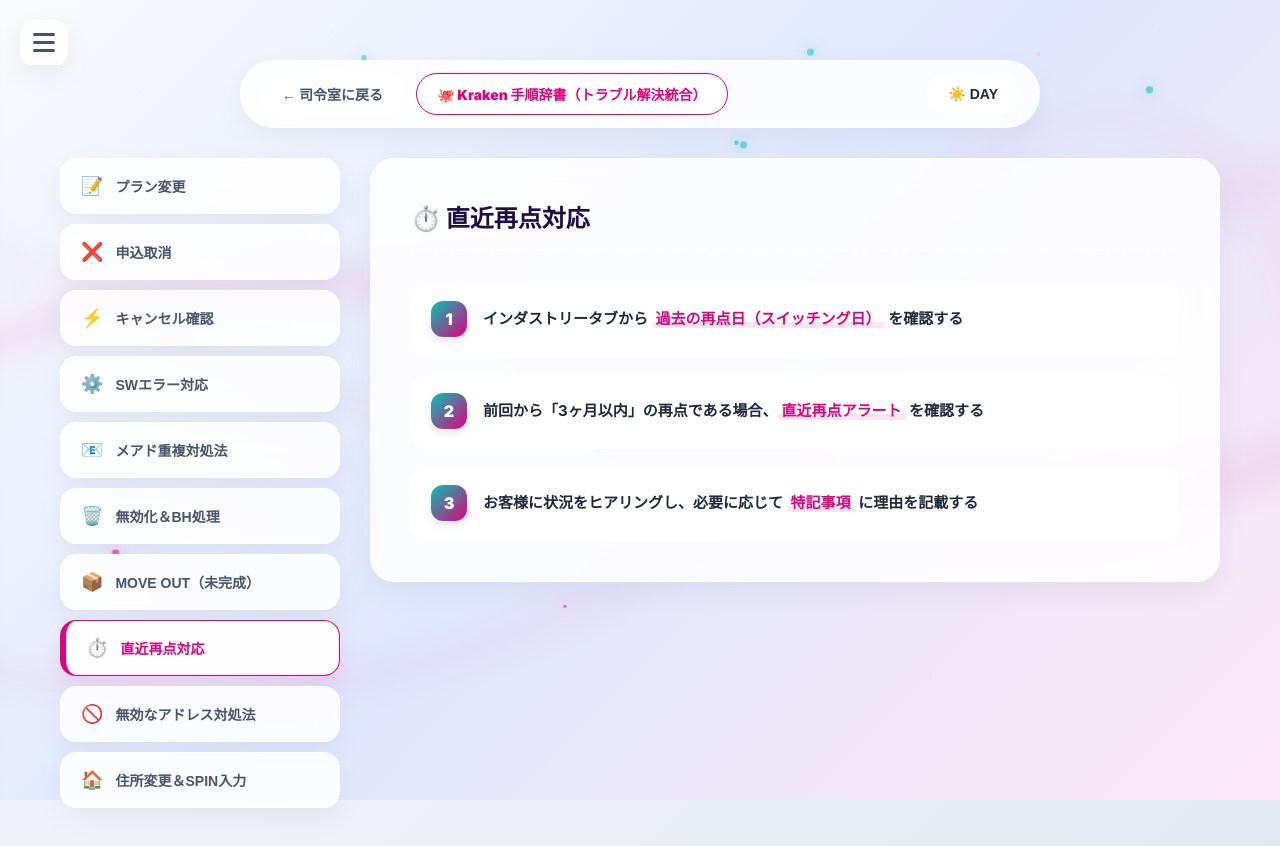
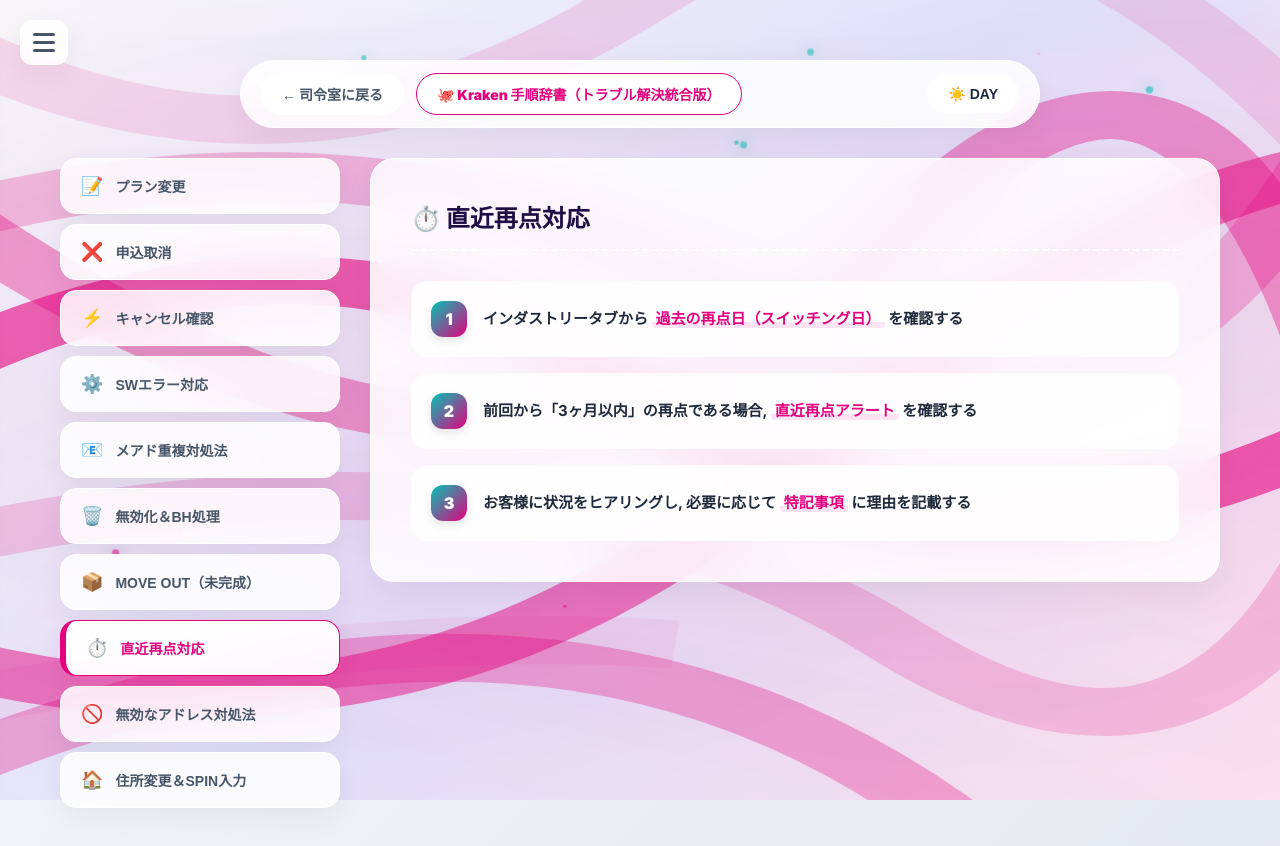
Before and after one commit to toranosukehigashi/team-portal, a Next.js app: page /procedure-wizard in a window 1280 px wide. Both pictures are taken after a click on the button "⏱️ 直近再点対応". Shown: the top 846 px of the page. Built offline with nearby package versions, Linux system fonts and the light colour scheme.

Commit message:
背景のエナジーウェーブを8本のクッキリ発光したオクトパス・テンタクルへ刷新！

```diff
--- a/app/procedure-wizard/page.tsx
+++ b/app/procedure-wizard/page.tsx
@@ -3,7 +3,7 @@
 import React, { useState, useEffect } from "react";
 import { useRouter } from "next/navigation";
 
-// ✨ 背景のエナジー・パーティクル（オクトパスカラーのピンク＆シアン）
+// ✨ 背景のエナジー・パーティクル
 const EnergyParticles = () => {
   const [particles, setParticles] = useState<{ id: number; left: string; top: string; delay: string; size: string; type: string }[]>([]);
   useEffect(() => {
@@ -27,7 +27,6 @@ const EnergyParticles = () => {
   );
 };
 
-// 🌟 メニュー項目定義（トラブル解決ナビの項目を統合！）
 type MenuId =
   | "plan_change" | "cancel_process" | "status_check"
   | "sw_error" | "email_dup" | "bh_process" | "move_out"
@@ -100,7 +99,8 @@ export default function ProcedureWizard() {
             --accent-pink: #e5007e;
             --accent-cyan: #00c4b5;
             --input-bg: rgba(255, 255, 255, 0.9);
-            --svg-color: rgba(229, 0, 126, 0.1);
+            /* ✨ SVGの線の透明度を極限まで下げる（濃くする） */
+            --svg-color: rgba(229, 0, 126, 0.6); /* クッキリ濃く */
           }
 
           .theme-dark {
@@ -116,7 +116,8 @@ export default function ProcedureWizard() {
             --accent-pink: #f43f5e;
             --accent-cyan: #2dd4bf;
             --input-bg: rgba(0, 0, 0, 0.4);
-            --svg-color: rgba(0, 196, 181, 0.15);
+            /* ✨ SVGの線の透明度を極限まで下げる（濃くする） */
+            --svg-color: rgba(0, 196, 181, 0.8); /* クッキリ濃く */
           }
 
           .app-wrapper {
@@ -130,16 +131,22 @@ export default function ProcedureWizard() {
           .entrance-bg.theme-light { background: var(--bg-gradient); }
           .entrance-bg.theme-dark { background: var(--bg-gradient); }
 
-          /* ✨ エナジー・パーティクル */
           .particles-container { position: absolute; top: 0; left: 0; width: 100%; height: 100%; overflow: hidden; pointer-events: none; }
           .particle { position: absolute; border-radius: 50%; animation: energyFlow 6s infinite cubic-bezier(0.2, 0.8, 0.2, 1); transition: 0.5s; }
           .particle-pink { background: var(--accent-pink); box-shadow: 0 0 12px var(--accent-pink); }
           .particle-cyan { background: var(--accent-cyan); box-shadow: 0 0 12px var(--accent-cyan); }
           @keyframes energyFlow { 0% { opacity: 0; transform: translateY(30px) scale(0.5); } 50% { opacity: 0.6; transform: translateY(-40px) scale(1.5); } 100% { opacity: 0; transform: translateY(-100px) scale(0.5); } }
 
-          /* 🌟 テンタクル・ウェーブ（SVG背景） */
-          .energy-svg-bg { position: fixed; top: 0; left: 0; width: 100vw; height: 100vh; z-index: -1; pointer-events: none; opacity: 0.8; }
-          .energy-path { fill: none; stroke: var(--svg-color); stroke-width: 4; stroke-dasharray: 2000; stroke-dashoffset: 2000; animation: drawEnergy 12s ease-in-out infinite alternate; transition: stroke 0.5s; filter: blur(2px); }
+          /* 🌟 テンタクル・ウェーブ（SVG背景）: クッキリ発光＆本数増量！ */
+          .energy-svg-bg { position: fixed; top: 0; left: 0; width: 100vw; height: 100vh; z-index: -1; pointer-events: none; opacity: 1; }
+          .energy-path {
+            fill: none; stroke: var(--svg-color);
+            stroke-width: 6; /* ✨ 太く */
+            stroke-dasharray: 2000; stroke-dashoffset: 2000;
+            animation: drawEnergy 12s ease-in-out infinite alternate; transition: stroke 0.5s;
+            /* ✨ 発光（drop-shadow）をより広く、強く！ */
+            filter: drop-shadow(0 0 20px var(--svg-color));
+          }
           @keyframes drawEnergy { 0% { stroke-dashoffset: 2000; } 100% { stroke-dashoffset: 0; } }
 
           /* ハンバーガーボタン */
@@ -153,7 +160,7 @@ export default function ProcedureWizard() {
           .menu-overlay { position: fixed; top: 0; left: 0; width: 100vw; height: 100vh; background: rgba(0, 0, 0, 0.4); backdrop-filter: blur(5px); z-index: 999; opacity: 0; pointer-events: none; transition: 0.4s ease; }
           .menu-overlay.open { opacity: 1; pointer-events: auto; }
 
-          /* 🗄️ サイドメニュー（トラブル解決ナビを削除） */
+          /* サイドメニュー */
           .side-menu { position: fixed; top: 0; left: -320px; width: 300px; height: 100vh; background: var(--card-bg); backdrop-filter: blur(30px); border-right: 1px solid var(--card-border); z-index: 1000; box-shadow: var(--card-shadow); transition: 0.5s cubic-bezier(0.2, 0.8, 0.2, 1); padding: 90px 24px 30px; display: flex; flex-direction: column; gap: 12px; overflow-y: auto; }
           .side-menu.open { left: 0; }
           .menu-title { font-size: 13px; font-weight: 900; color: var(--title-color); margin-bottom: 15px; padding-bottom: 10px; border-bottom: 2px dashed var(--card-border); letter-spacing: 1px; }
@@ -161,7 +168,6 @@ export default function ProcedureWizard() {
           .side-link { text-decoration: none; padding: 14px 20px; border-radius: 14px; background: var(--input-bg); color: var(--text-main); font-weight: 800; font-size: 14px; border: 1px solid var(--card-border); transition: all 0.2s; display: flex; align-items: center; gap: 12px; }
           .side-link:hover { border-color: var(--card-hover-border); transform: translateX(8px); color: var(--accent-cyan); }
           .side-link.current-page { background: linear-gradient(135deg, var(--accent-pink), #be123c); color: #fff; border: none; box-shadow: 0 6px 15px rgba(229, 0, 126, 0.3); pointer-events: none; }
-          .theme-dark .side-link.current-page { background: linear-gradient(135deg, var(--accent-cyan), #0d9488); box-shadow: 0 6px 15px rgba(0, 196, 181, 0.3); }
 
           /* 🎈 ナビゲーション */
           .glass-nav-wrapper { display: flex; justify-content: center; margin-bottom: 30px; }
@@ -175,18 +181,18 @@ export default function ProcedureWizard() {
           .theme-toggle-btn { background: var(--input-bg); border: 1px solid var(--card-border); padding: 10px 20px; border-radius: 30px; cursor: pointer; transition: 0.3s; font-size: 14px; color: var(--text-main); font-weight: 800; }
           .theme-toggle-btn:hover { border-color: var(--card-hover-border); transform: scale(1.05); }
 
-          /* 🌟 レイアウト：Bento UI（左マニュアルメニュー / 右コンテンツ） */
+          /* 🌟 レイアウト：Bento UI */
           .main-layout { display: grid; grid-template-columns: 280px 1fr; gap: 30px; max-width: 1200px; margin: 0 auto; }
           @media (max-width: 850px) { .main-layout { grid-template-columns: 1fr; } }
 
-          /* 📖 左側：マニュアル用ローカルメニュー */
+          /* Left Sidebar */
           .manual-sidebar { display: flex; flex-direction: column; gap: 10px; }
           .topic-btn { background: var(--card-bg); backdrop-filter: blur(20px); border: 1px solid var(--card-border); border-radius: 16px; padding: 16px 20px; text-align: left; font-weight: 800; font-size: 14px; color: var(--text-sub); cursor: pointer; transition: 0.2s; display: flex; align-items: center; gap: 12px; box-shadow: var(--card-shadow); }
           .topic-btn:hover { background: var(--card-hover-bg); border-color: var(--accent-cyan); color: var(--accent-cyan); transform: translateX(5px); }
           .topic-btn.active { background: var(--card-hover-bg); color: var(--accent-pink); border-color: var(--accent-pink); border-left: 6px solid var(--accent-pink); box-shadow: 0 10px 20px rgba(229, 0, 126, 0.1); pointer-events: none; }
           .theme-dark .topic-btn.active { color: var(--accent-cyan); border-color: var(--accent-cyan); box-shadow: 0 10px 20px rgba(0, 196, 181, 0.15); border-left: 6px solid var(--accent-cyan); }
 
-          /* 📝 右側：手順メインコンテンツ */
+          /* 右コンテンツ */
           .dictionary-card { background: var(--card-bg); backdrop-filter: blur(25px); border: 1px solid var(--card-border); border-radius: 24px; padding: 40px; box-shadow: var(--card-shadow); animation: slideIn 0.4s ease-out forwards; }
           @keyframes slideIn { from { opacity: 0; transform: translateY(20px); } to { opacity: 1; transform: translateY(0); } }
 
@@ -197,7 +203,6 @@ export default function ProcedureWizard() {
           .step-item:hover { border-color: var(--card-hover-border); transform: translateX(5px); box-shadow: 0 8px 20px rgba(0,0,0,0.05); }
 
           .step-badge { width: 36px; height: 36px; background: linear-gradient(135deg, var(--accent-cyan), var(--accent-pink)); color: #fff; border-radius: 12px; display: flex; align-items: center; justify-content: center; font-weight: 900; font-size: 16px; flex-shrink: 0; box-shadow: 0 4px 10px rgba(0,0,0,0.1); }
-          .theme-dark .step-badge { background: linear-gradient(135deg, var(--accent-cyan), #3b82f6); }
 
           .step-text { font-size: 15px; font-weight: 700; color: var(--text-main); line-height: 1.6; padding-top: 6px; }
           .step-text b { color: var(--accent-pink); background: linear-gradient(transparent 70%, rgba(229,0,126,0.1) 0%); padding: 0 4px; border-radius: 4px; }
@@ -217,20 +222,39 @@ export default function ProcedureWizard() {
           .status-val { font-size: 20px; font-weight: 900; }
 
           .note-tag { display: inline-block; padding: 10px 16px; background: rgba(245, 158, 11, 0.1); color: #d97706; border: 1px solid rgba(245, 158, 11, 0.3); border-radius: 12px; font-size: 13px; font-weight: 800; margin-top: 20px; display: flex; align-items: center; gap: 8px; }
-          .theme-dark .note-tag { color: #fcd34d; }
 
           #toast { visibility: hidden; position: fixed; bottom: 40px; right: 40px; background: var(--card-hover-bg); color: var(--accent-pink); border: 1px solid var(--accent-pink); padding: 16px 24px; border-radius: 12px; font-weight: 800; box-shadow: 0 10px 30px rgba(0,0,0,0.2); z-index: 200; opacity: 0; transition: 0.4s; backdrop-filter: blur(10px); }
-          .theme-dark #toast { color: var(--accent-cyan); border-color: var(--accent-cyan); }
           #toast.show { visibility: visible; opacity: 1; transform: translateY(-10px); }
 
           .fade-up-element { opacity: 0; transform: translateY(40px); transition: all 0.6s cubic-bezier(0.2, 0.8, 0.2, 1); }
           .fade-up-element.visible { opacity: 1; transform: translateY(0); }
         `}} />
 
+        {/* 🌟 🐙 オクトパス・テンタクル（SVG背景）: クッキリ発光＆8本増量！ */}
         <svg className="energy-svg-bg" viewBox="0 0 100 100" preserveAspectRatio="none">
+          {/* 1本目: メイン (delay: 0s, opacity: 1) */}
           <path className="energy-path" d="M -10,50 Q 25,20 50,50 T 110,50" />
-          <path className="energy-path" d="M -10,80 Q 30,100 60,60 T 110,20" style={{animationDelay: "2s", opacity: 0.5}} />
-          <path className="energy-path" d="M -10,20 Q 40,80 70,30 T 110,90" style={{animationDelay: "4s", opacity: 0.3}} />
+
+          {/* 2本目: (delay: 2s, opacity: 0.8) */}
+          <path className="energy-path" d="M -10,80 Q 30,100 60,60 T 110,20" style={{animationDelay: "2s", opacity: 0.8}} />
+
+          {/* 3本目: (delay: 4s, opacity: 0.6) */}
+          <path className="energy-path" d="M -10,20 Q 40,80 70,30 T 110,90" style={{animationDelay: "4s", opacity: 0.6}} />
+
+          {/* 4本目: (delay: 6s, opacity: 0.5) */}
+          <path className="energy-path" d="M -10,100 Q 45,60 80,110 T 110,110" style={{animationDelay: "6s", opacity: 0.5}} />
+
+          {/* 5本目: (delay: 1s, opacity: 0.4) */}
+          <path className="energy-path" d="M -10,30 Q 30,10 60,40 T 110,0" style={{animationDelay: "1s", opacity: 0.4}} />
+
+          {/* 6本目: (delay: 3s, opacity: 0.3) */}
+          <path className="energy-path" d="M -10,70 Q 40,50 70,80 T 110,40" style={{animationDelay: "3s", opacity: 0.3}} />
+
+          {/* 7本目: (delay: 5s, opacity: 0.2) */}
+          <path className="energy-path" d="M -10,0 Q 20,30 50,0 T 110,30" style={{animationDelay: "5s", opacity: 0.2}} />
+
+          {/* 8本目: (delay: 7s, opacity: 0.1) */}
+          <path className="energy-path" d="M -10,90 Q 50,70 80,90 T 110,60" style={{animationDelay: "7s", opacity: 0.1}} />
         </svg>
 
         {/* 🍔 ハンバーガーボタン */}
@@ -260,7 +284,7 @@ export default function ProcedureWizard() {
           <div className="glass-nav">
             <div className="nav-left">
               <a href="/" className="glass-nav-link">← 司令室に戻る</a>
-              <div className="glass-nav-active">🐙 Kraken 手順辞書（トラブル解決統合）</div>
+              <div className="glass-nav-active">🐙 Kraken 手順辞書（トラブル解決統合版）</div>
             </div>
             <button className="theme-toggle-btn" onClick={toggleTheme}>
               {isDarkMode ? "🎇 NIGHT" : "☀️ DAY"}
@@ -442,8 +466,8 @@ export default function ProcedureWizard() {
                 <h2 className="card-title">⏱️ 直近再点対応</h2>
                 <div className="step-list">
                   <div className="step-item"><div className="step-badge">1</div><div className="step-text">インダストリータブから <b>過去の再点日（スイッチング日）</b> を確認する</div></div>
-                  <div className="step-item"><div className="step-badge">2</div><div className="step-text">前回から「3ヶ月以内」の再点である場合、<b>直近再点アラート</b> を確認する</div></div>
-                  <div className="step-item"><div className="step-badge">3</div><div className="step-text">お客様に状況をヒアリングし、必要に応じて <b>特記事項</b> に理由を記載する</div></div>
+                  <div className="step-item"><div className="step-badge">2</div><div className="step-text">前回から「3ヶ月以内」の再点である場合, <b>直近再点アラート</b> を確認する</div></div>
+                  <div className="step-item"><div className="step-badge">3</div><div className="step-text">お客様に状況をヒアリングし, 必要に応じて <b>特記事項</b> に理由を記載する</div></div>
                 </div>
               </div>
             )}
```
